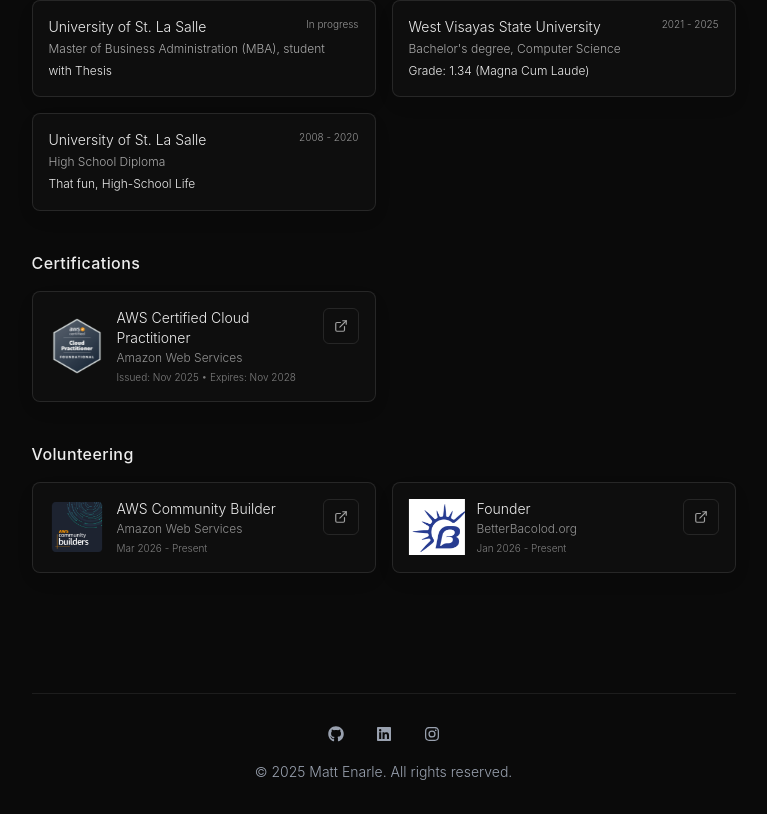
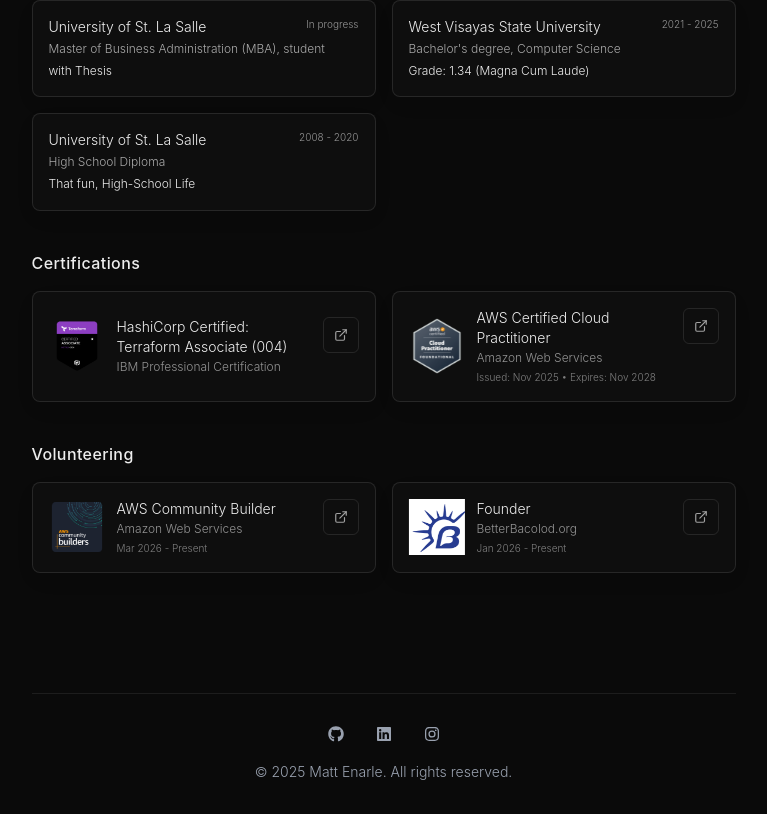
Before and after one commit to mattenarle10/matt-portfolio-v2, a Next.js app: page /about in a window 1280 px wide. Shown: the part 1068-1882 px from the top of the page, without its empty margins (249-1016 px from the left). Built offline with nearby package versions, Linux system fonts and the light colour scheme.

Commit message:
feat: add Terraform Associate certification

```diff
--- a/src/components/about/certifications.tsx
+++ b/src/components/about/certifications.tsx
@@ -9,12 +9,18 @@ import { useIsMobile } from "@/hooks"
 type Certification = {
   title: string
   issuer: string
-  period: string
+  period?: string
   image: string
   url: string
 }
 
 const certifications: Certification[] = [
+  {
+    title: "HashiCorp Certified: Terraform Associate (004)",
+    issuer: "IBM Professional Certification",
+    image: "/about/hashicorp-certified-terraform-associate-004.png",
+    url: "https://www.credly.com/badges/265e59b4-eb9d-45a9-b8ca-026e8f7bcd32/public_url",
+  },
   {
     title: "AWS Certified Cloud Practitioner",
     issuer: "Amazon Web Services",
@@ -117,9 +123,11 @@ export default function Certifications() {
                       </svg>
                     </a>
                   </div>
-                  <p className="text-[10px] opacity-50 font-light mt-1">
-                    {cert.period}
-                  </p>
+                  {cert.period && (
+                    <p className="text-[10px] opacity-50 font-light mt-1">
+                      {cert.period}
+                    </p>
+                  )}
                 </div>
               </TiltCard>
             </motion.div>
```
Also changed, not shown: public/about/hashicorp-certified-terraform-associate-004.png (added).
